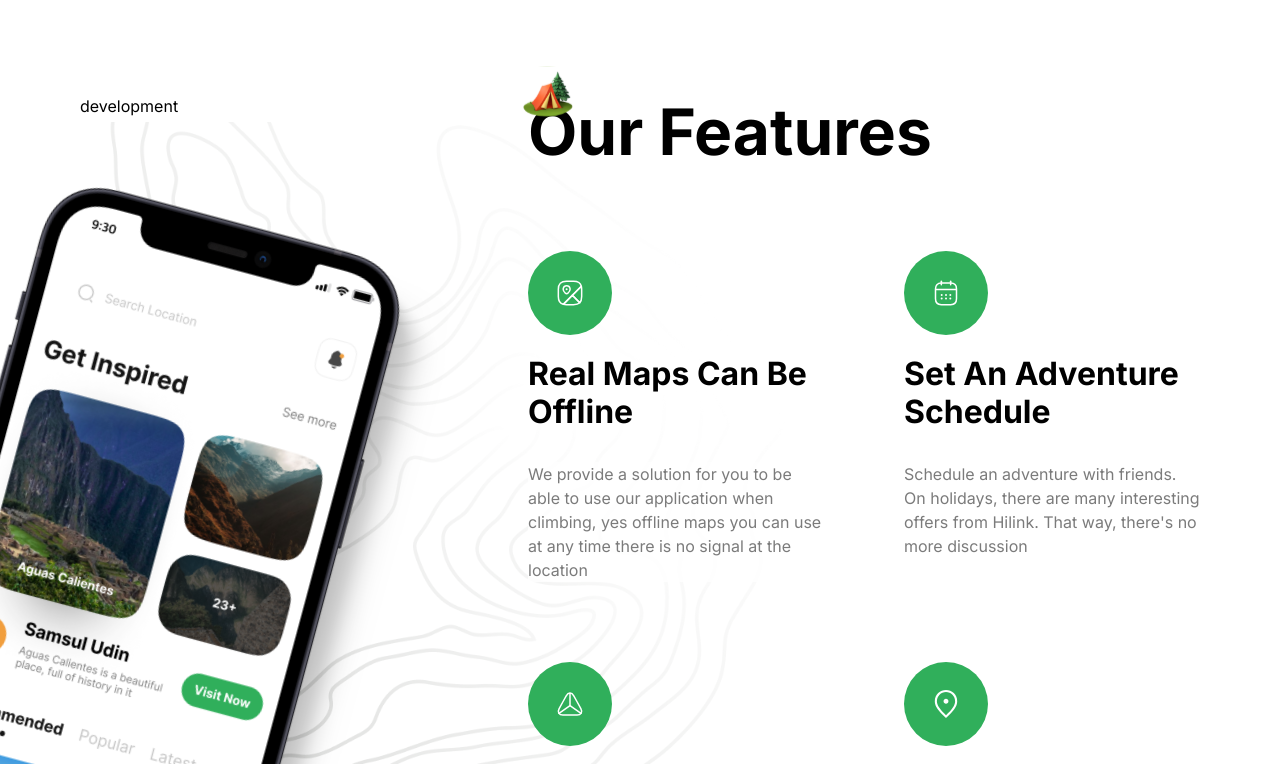
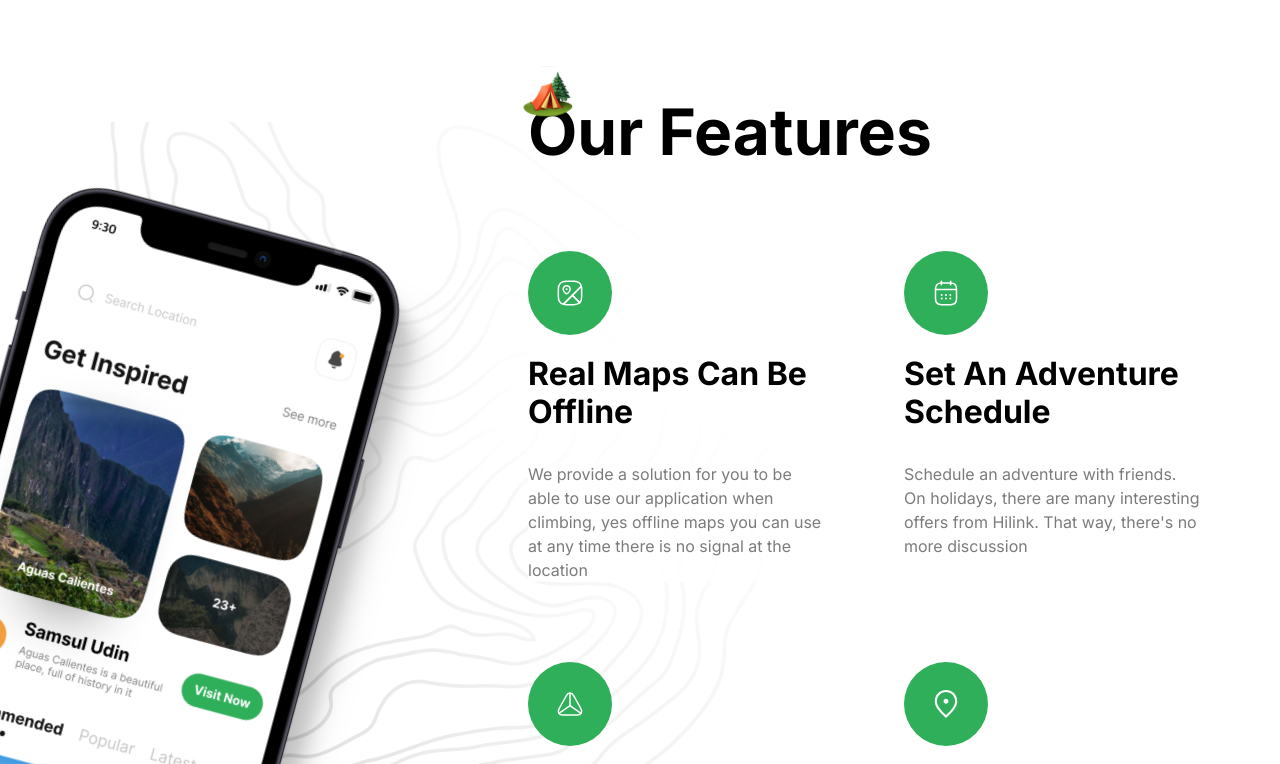
Before and after one commit to Saisathish/Travel-website, a Next.js app: page / in a window 1280 px wide. Shown: the part 2756-3520 px from the top of the page. Built offline with nearby package versions, Linux system fonts and the light colour scheme.

Commit message:
fix: removing unecessary code

```diff
--- a/components/Features.tsx
+++ b/components/Features.tsx
@@ -7,7 +7,6 @@ const Features = () => {
     <section className="felx-col flexCenter overflow-hidden bg-feature-bg bg-center bg-no-repeat py-24">
       <div className="max-container padding-container relative w-full flex justify-end">
         <div className="flex flex-1 lg:min-h-[900px]">
-          <h2>{process.env.NODE_ENV}</h2>
           <Image
             src="./phone.png"
             alt="phone"
```
